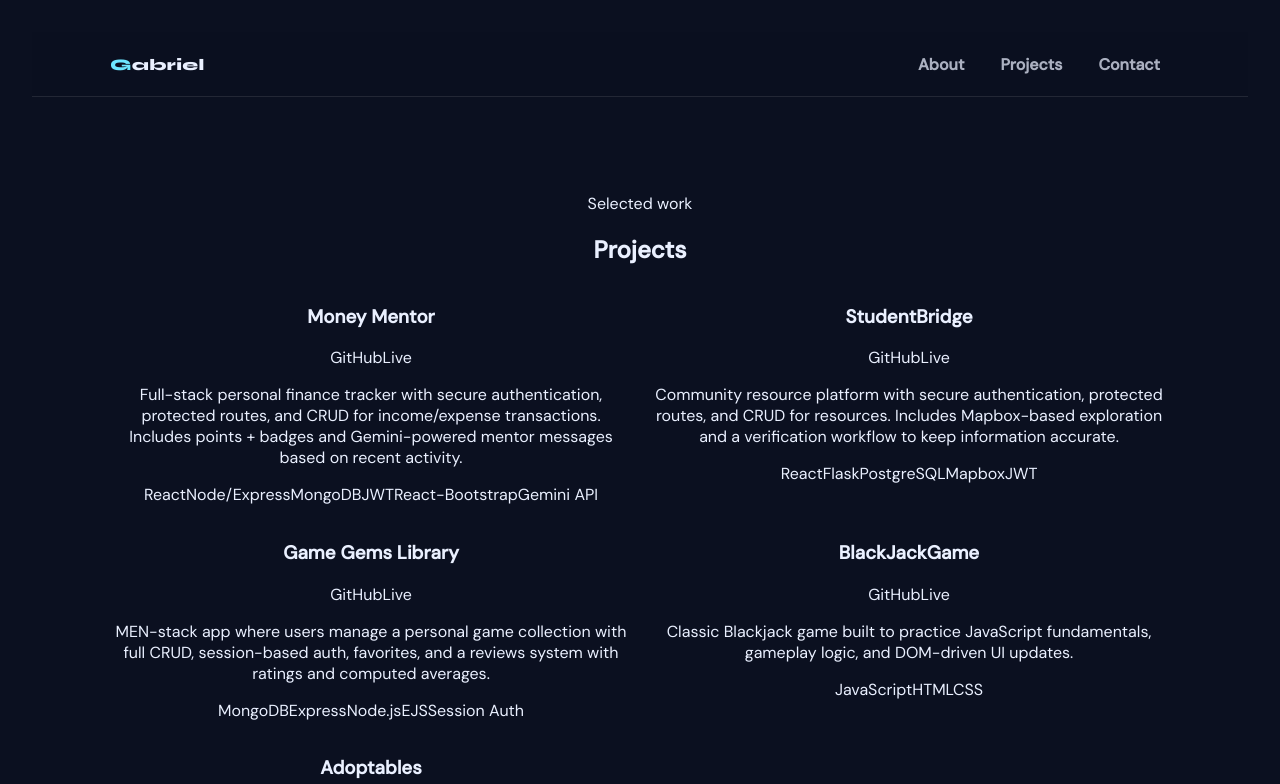
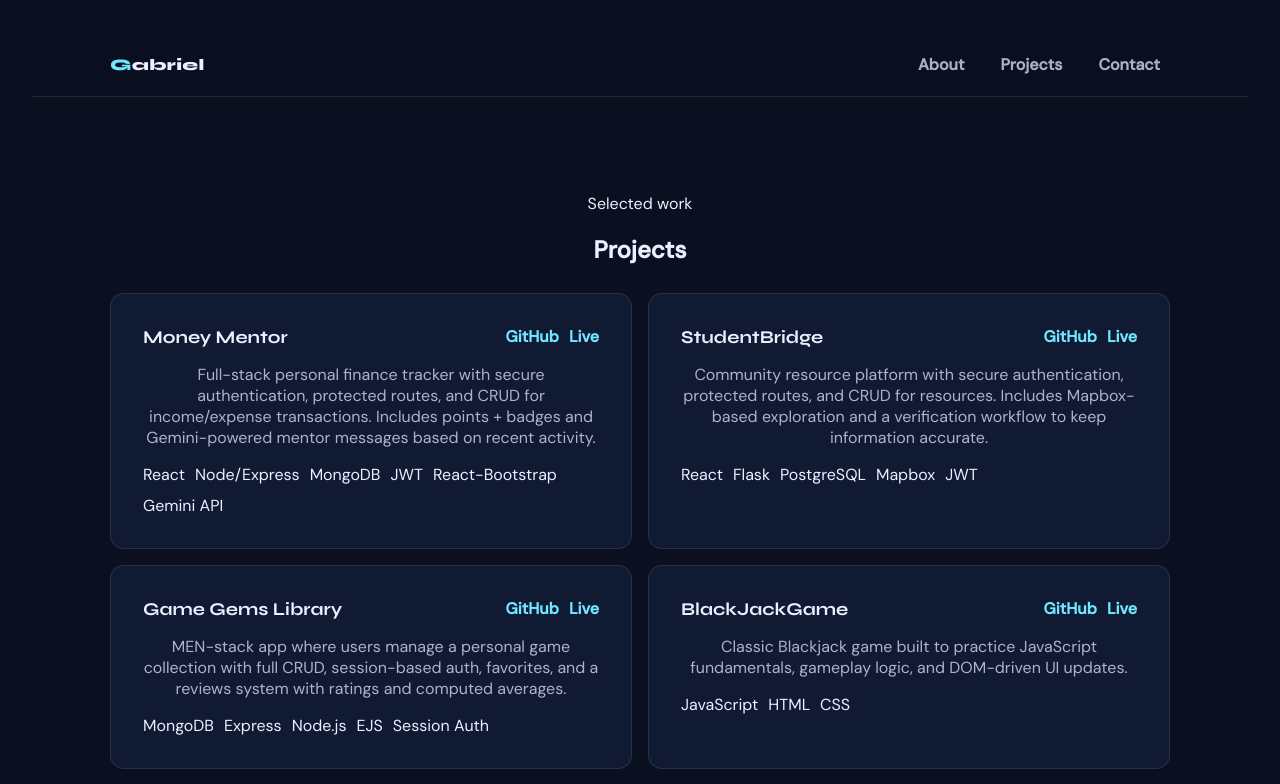
Before and after one commit to gabogara/gabriel-restrepo-portfolio, a React (Vite) app: page /projects in a window 1280 px wide. Shown: the top 784 px of the page. Built offline with nearby package versions, Linux system fonts and the light colour scheme.

Commit message:
style: add style on ProjectCard

```diff
--- /dev/null
+++ b/src/components/ProjectCard.css
@@ -0,0 +1,13 @@
+.projectCard_top {
+  display: flex;
+  align-items: flex-start;
+  justify-content: space-between;
+  gap: 14px;
+  margin-bottom: 10px;
+}
+
+.projectCard_links {
+  display: flex;
+  gap: 10px;
+  flex-wrap: wrap;
+}
--- a/src/components/ProjectCard.jsx
+++ b/src/components/ProjectCard.jsx
@@ -1,23 +1,35 @@
+import "./ProjectCard.css";
+
 const ProjectCard = ({ project }) => {
   return (
-    <article>
-      <div>
-        <h3>{project.title}</h3>
-        <div>
-          <a href={project.github} target="_blank" rel="noreferrer">
+    <article className="card projectCard">
+      <div className="projectCard_top">
+        <h3 className="h3">{project.title}</h3>
+        <div className="projectCard_links">
+          <a
+            className="link"
+            href={project.github}
+            target="_blank"
+            rel="noreferrer"
+          >
             GitHub
           </a>
           {project.live && (
-            <a href={project.live} target="_blank" rel="noreferrer">
+            <a
+              className="link"
+              href={project.live}
+              target="_blank"
+              rel="noreferrer"
+            >
               Live
             </a>
           )}
         </div>
       </div>
 
-      <p>{project.description}</p>
+      <p className="muted">{project.description}</p>
 
-      <div>
+      <div className="pillWrap">
         {project.tags.map((t) => (
           <span key={t}>{t}</span>
         ))}
--- a/src/index.css
+++ b/src/index.css
@@ -147,6 +147,31 @@ a {
   padding-left: 18px;
 }
 
+.listItem {
+  margin: 10px 0;
+}
+
+
+.divider {
+  width: 56px;
+  height: 3px;
+  border-radius: 999px;
+  background: #6ee7ff;
+  margin-top: 14px;
+  opacity: 0.9;
+}
+
+.sectionHeader {
+  margin-bottom: 28px;
+}
+
+.card {
+  background: #111a33;
+  border: 1px solid rgba(255, 255, 255, 0.1);
+  border-radius: 14px;
+  padding: 18px;
+}
+
 .grid {
   display: grid;
   gap: 16px;
```
